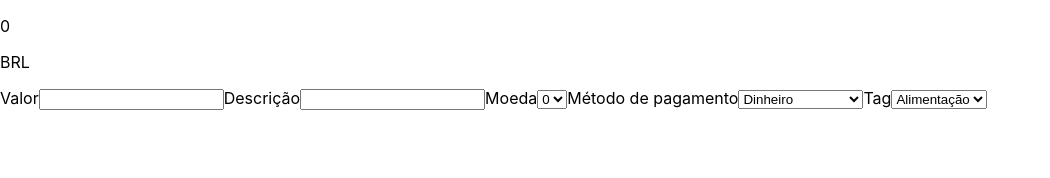
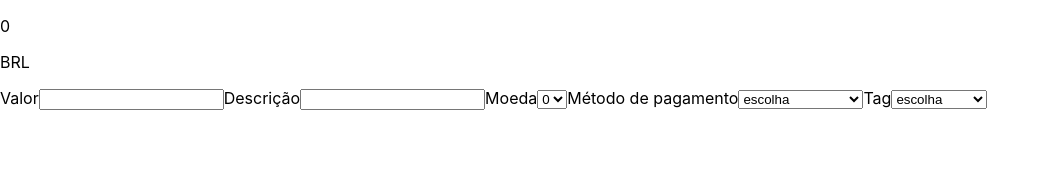
Before and after one commit to cae07/sd-013-a-project-trybewallet, a React (Create React App) app: page /carteira in a window 1280 px wide. Shown: the top 178 px of the page, without its empty margins (0-1050 px from the left). Built offline with nearby package versions, Linux system fonts and the light colour scheme.

Commit message:
refatora compontent Form

```diff
--- a/src/component/Form.jsx
+++ b/src/component/Form.jsx
@@ -1,47 +1,56 @@
 import React from 'react';
+import CoinType from './componentsForms/CoinType';
+import Description from './componentsForms/Description';
+import PaymentType from './componentsForms/PaymentType';
+import SpendingReason from './componentsForms/SpendingReason';
+import Value from './componentsForms/Value';
 
 class Form extends React.Component {
+  constructor(props) {
+    super(props);
+
+    this.state = {
+      value: '',
+      description: '',
+      coin: '',
+      method: '',
+      reason: '',
+    };
+
+    this.handleChange = this.handleChange.bind(this);
+  }
+
+  handleChange({ target }) {
+    const { name, value } = target;
+    this.setState({
+      [name]: value,
+    });
+  }
+
   render() {
+    const { value, description, coin, method, reason } = this.state;
     return (
       <form>
-        <label htmlFor="input-value">
-          Valor
-          <input
-            type="text"
-            id="input-value"
-          />
-        </label>
-        <label htmlFor="input-description">
-          Descrição
-          <input
-            type="text"
-            id="input-description"
-          />
-        </label>
-        <label htmlFor="input-change">
-          Moeda
-          <select id="input-change">
-            <option value="empty">0</option>
-          </select>
-        </label>
-        <label htmlFor="input-payment">
-          Método de pagamento
-          <select name="" id="input-payment">
-            <option value="money">Dinheiro</option>
-            <option value="debit">Cartão de crédito</option>
-            <option value="credit">Cartão de débito</option>
-          </select>
-        </label>
-        <label htmlFor="input-why">
-          Tag
-          <select name="" id="input-why">
-            <option value="food">Alimentação</option>
-            <option value="play">Lazer</option>
-            <option value="work">Trabalho</option>
-            <option value="transport">Transporte</option>
-            <option value="health">Saúde</option>
-          </select>
-        </label>
+        <Value
+          onChange={ (event) => this.handleChange(event) }
+          value={ value }
+        />
+        <Description
+          onChange={ (event) => this.handleChange(event) }
+          value={ description }
+        />
+        <CoinType
+          onChange={ (event) => this.handleChange(event) }
+          value={ coin }
+        />
+        <PaymentType
+          onChange={ (event) => this.handleChange(event) }
+          value={ method }
+        />
+        <SpendingReason
+          onChange={ (event) => this.handleChange(event) }
+          value={ reason }
+        />
       </form>
     );
   }
--- /dev/null
+++ b/src/component/componentsForms/CoinType.jsx
@@ -0,0 +1,28 @@
+import React from 'react';
+import PropTypes from 'prop-types';
+
+class CoinType extends React.Component {
+  render() {
+    const { onChange, value } = this.props;
+    return (
+      <label htmlFor="input-change">
+        Moeda
+        <select
+          onChange={ onChange }
+          name="coin"
+          value={ value }
+          id="input-change"
+        >
+          <option value="empty">0</option>
+        </select>
+      </label>
+    );
+  }
+}
+
+CoinType.propTypes = {
+  onChange: PropTypes.func.isRequired,
+  value: PropTypes.string.isRequired,
+};
+
+export default CoinType;
--- /dev/null
+++ b/src/component/componentsForms/Description.jsx
@@ -0,0 +1,27 @@
+import React from 'react';
+import PropTypes from 'prop-types';
+
+class Description extends React.Component {
+  render() {
+    const { onChange, value } = this.props;
+    return (
+      <label htmlFor="input-description">
+        Descrição
+        <input
+          onChange={ onChange }
+          name="description"
+          value={ value }
+          type="text"
+          id="input-description"
+        />
+      </label>
+    );
+  }
+}
+
+Description.propTypes = {
+  onChange: PropTypes.func.isRequired,
+  value: PropTypes.string.isRequired,
+};
+
+export default Description;
--- /dev/null
+++ b/src/component/componentsForms/PaymentType.jsx
@@ -0,0 +1,31 @@
+import React from 'react';
+import PropTypes from 'prop-types';
+
+class PaymentType extends React.Component {
+  render() {
+    const { onChange, value } = this.props;
+    return (
+      <label htmlFor="input-payment">
+        Método de pagamento
+        <select
+          onChange={ onChange }
+          name="method"
+          value={ value }
+          id="input-payment"
+        >
+          <option value="">escolha</option>
+          <option value="money">Dinheiro</option>
+          <option value="debit">Cartão de crédito</option>
+          <option value="credit">Cartão de débito</option>
+        </select>
+      </label>
+    );
+  }
+}
+
+PaymentType.propTypes = {
+  onChange: PropTypes.func.isRequired,
+  value: PropTypes.string.isRequired,
+};
+
+export default PaymentType;
--- /dev/null
+++ b/src/component/componentsForms/SpendingReason.jsx
@@ -0,0 +1,33 @@
+import React from 'react';
+import PropTypes from 'prop-types';
+
+class SpendingReason extends React.Component {
+  render() {
+    const { onChange, value } = this.props;
+    return (
+      <label htmlFor="input-why">
+        Tag
+        <select
+          onChange={ onChange }
+          name="reason"
+          value={ value }
+          id="input-why"
+        >
+          <option value="">escolha</option>
+          <option value="food">Alimentação</option>
+          <option value="play">Lazer</option>
+          <option value="work">Trabalho</option>
+          <option value="transport">Transporte</option>
+          <option value="health">Saúde</option>
+        </select>
+      </label>
+    );
+  }
+}
+
+SpendingReason.propTypes = {
+  onChange: PropTypes.func.isRequired,
+  value: PropTypes.string.isRequired,
+};
+
+export default SpendingReason;
--- /dev/null
+++ b/src/component/componentsForms/Value.jsx
@@ -0,0 +1,27 @@
+import React from 'react';
+import PropTypes from 'prop-types';
+
+class Value extends React.Component {
+  render() {
+    const { onChange, value } = this.props;
+    return (
+      <label htmlFor="input-value">
+        Valor
+        <input
+          onChange={ onChange }
+          name="value"
+          value={ value }
+          type="text"
+          id="input-value"
+        />
+      </label>
+    );
+  }
+}
+
+Value.propTypes = {
+  onChange: PropTypes.func.isRequired,
+  value: PropTypes.string.isRequired,
+};
+
+export default Value;
```
